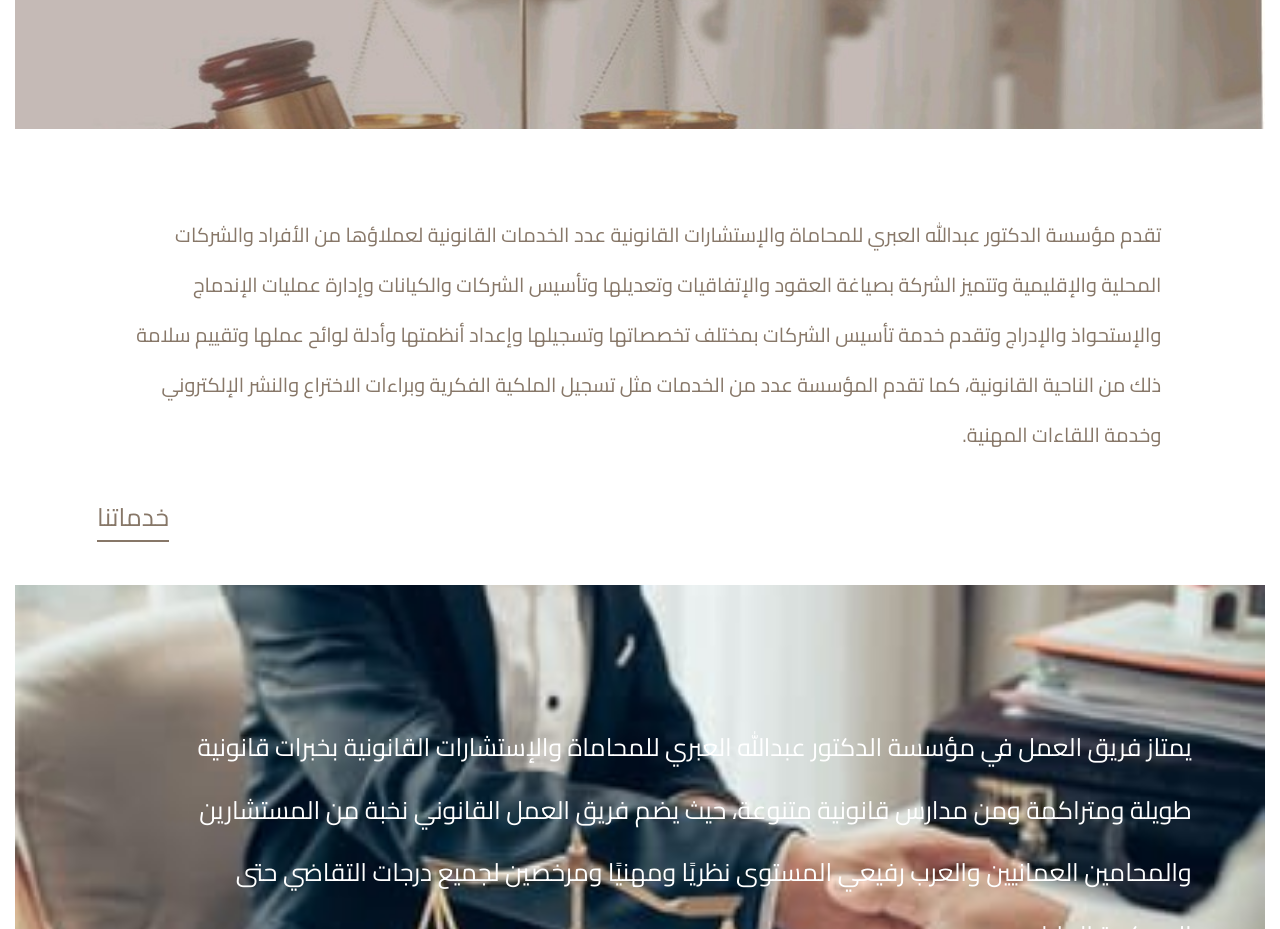
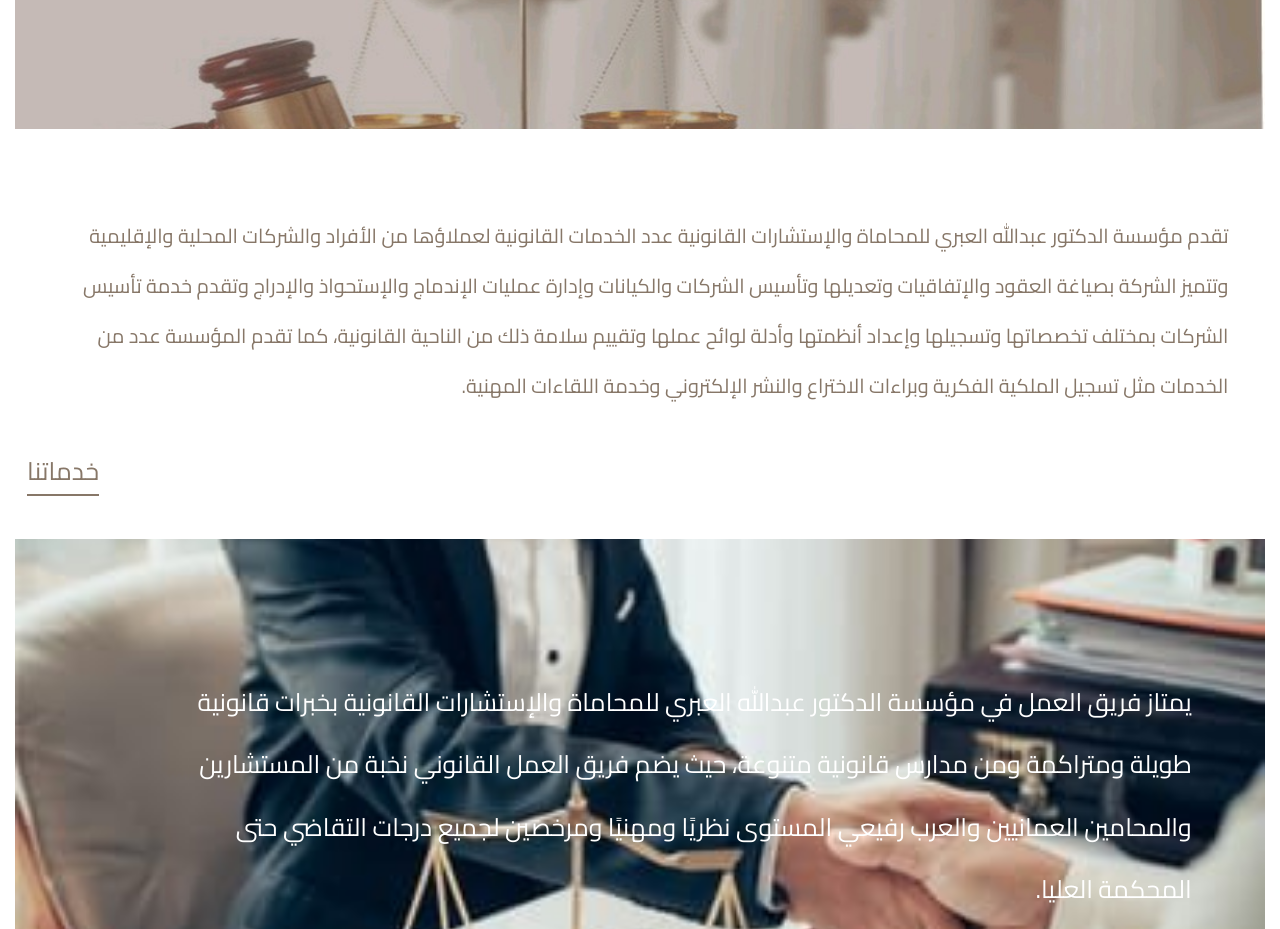
Before and after one commit to binsoltan8/Alebree2, a plain HTML site: page index.html in a window 1280 px wide. Shown: the part 1480-2409 px from the top of the page. Drawn offline with nearby package versions, Linux system fonts and the light colour scheme.

Commit message:
Update index.html

```diff
--- a/index.html
+++ b/index.html
@@ -157,10 +157,10 @@
   <div class="container-fluid">  <p class="text-right" class="hr" ></p>
     </div>
   </div>
-  <div class="container">
+  <div class="containerr">
     <div class="row serv2">
       <div class="col-smd-12">
-        <p class="text-right tr">
+        <p class="text-right ytr">
           تقدم مؤسسة الدكتور عبدالله العبري للمحاماة والإستشارات القانونية عدد الخدمات القانونية لعملاؤها من الأفراد والشركات المحلية والإقليمية وتتميز الشركة بصياغة العقود والإتفاقيات وتعديلها وتأسيس الشركات والكيانات وإدارة عمليات الإندماج والإستحواذ والإدراج وتقدم خدمة تأسيس الشركات بمختلف تخصصاتها وتسجيلها وإعداد أنظمتها وأدلة لوائح عملها وتقييم سلامة ذلك من الناحية القانونية، كما تقدم المؤسسة عدد من الخدمات مثل تسجيل الملكية الفكرية وبراءات الاختراع والنشر الإلكتروني وخدمة اللقاءات المهنية.
         </p>
         <a href="our_services.html">خدماتنا</a>
```
